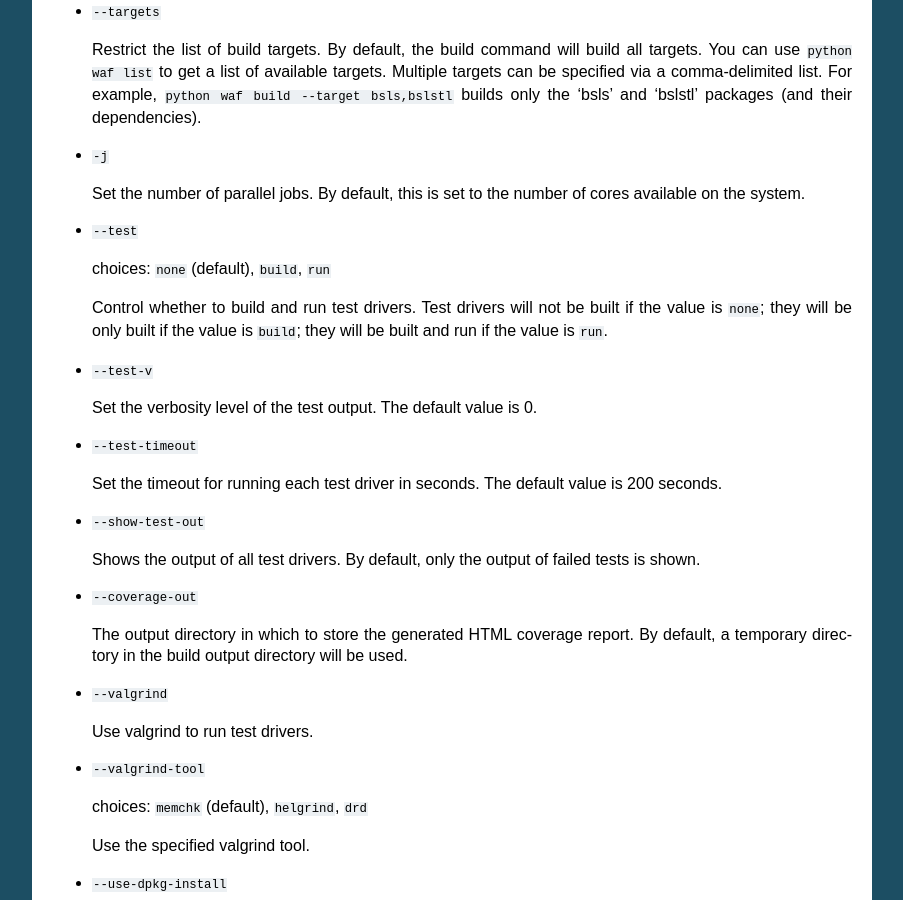
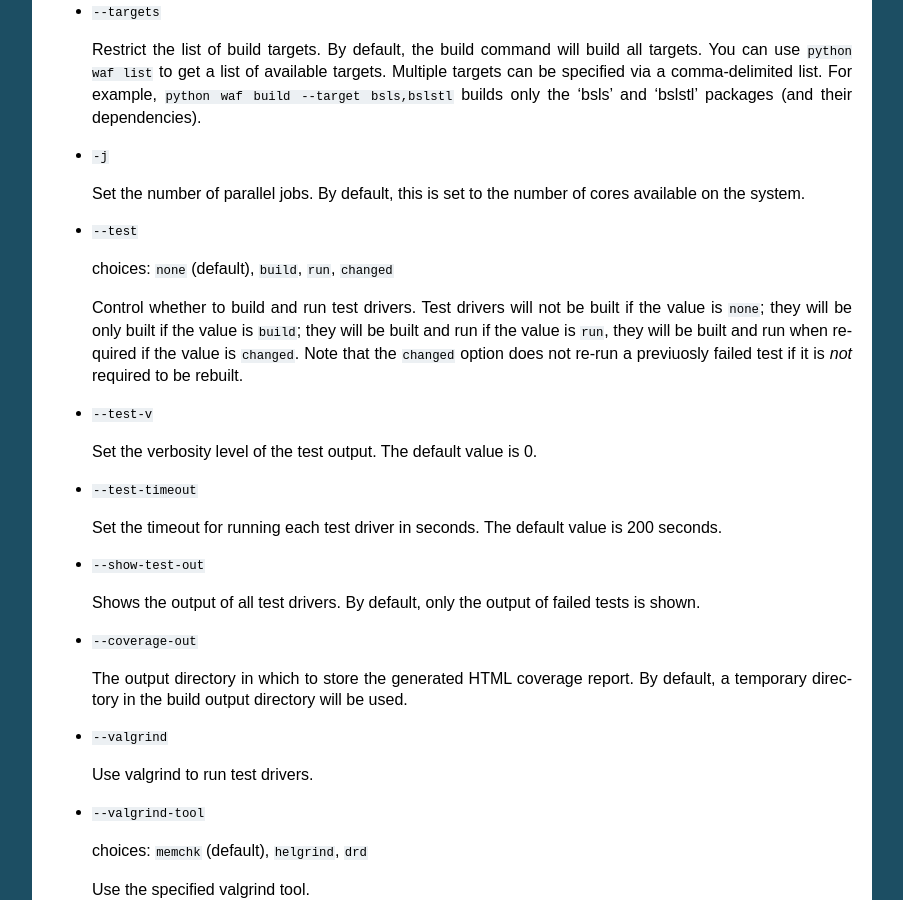
Before and after one commit to bloomberg/bde-tools, a Sphinx documentation site: the page built from doc/waf.rst, in a window 1280 px wide and 900 px high, scrolled down 5498 px. Shown: the whole window, without its empty margins (198-1101 px from the left). Built offline with Sphinx 7.4.7, drawn with Linux system fonts in a browser that asks for light colours.

Commit message:
Add "--test changed" option
$ waf build --test changed
will run tests that require to be rebuilt only

```diff
--- a/doc/waf.rst
+++ b/doc/waf.rst
@@ -363,12 +363,14 @@ Build Options
 
 - ``--test``
 
-  choices: ``none`` (default), ``build``, ``run``
+  choices: ``none`` (default), ``build``, ``run``, ``changed``
 
-  Control whether to build and run test drivers. Test drivers will not
-  be built if the value is ``none``; they will be only built if the
-  value is ``build``; they will be built and run if the value is
-  ``run``.
+  Control whether to build and run test drivers. Test drivers will not be built
+  if the value is ``none``; they will be only built if the value is ``build``;
+  they will be built and run if the value is ``run``, they will be built and
+  run when required if the value is ``changed``.  Note that the ``changed``
+  option does not re-run a previuosly failed test if it is *not* required to be
+  rebuilt.
 
 - ``--test-v``
 
```
Also changed, not shown: 2 other files.
